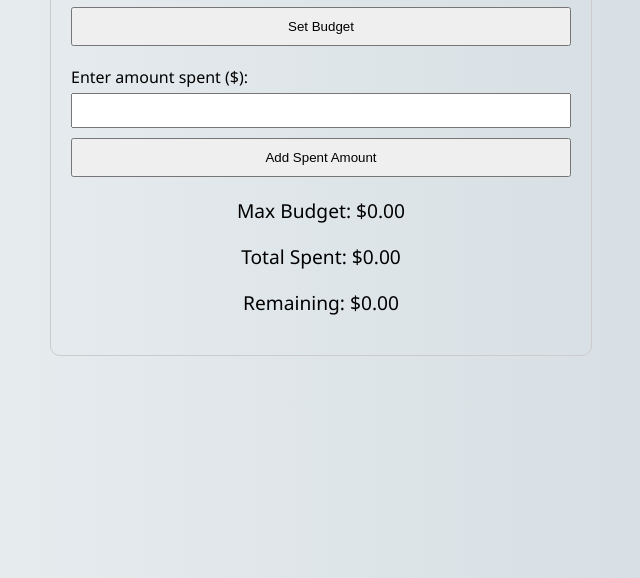
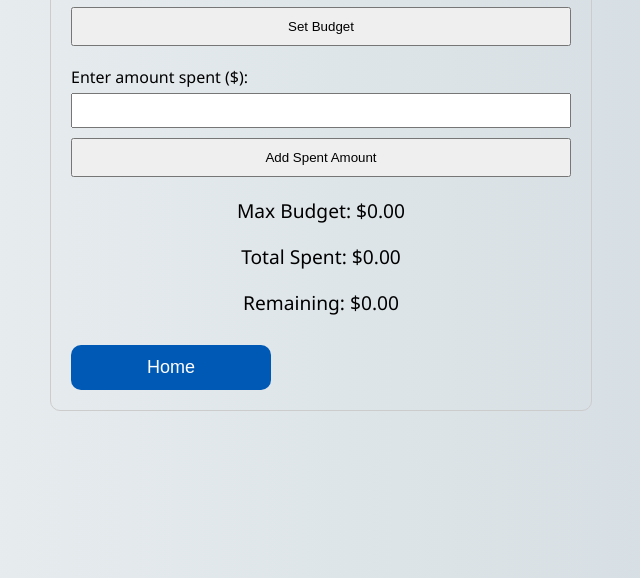
Before and after one commit to COP4813/COP4813-Project, a website: page public/budgets.html in a window 1280 px wide. Shown: the part 222-800 px from the top of the page, without its empty margins (319-959 px from the left). Drawn offline with Linux system fonts and the light colour scheme; no server answers.

Commit message:
added home buttons

```diff
--- a/public/budgets.html
+++ b/public/budgets.html
@@ -36,6 +36,23 @@
                 font-size: 1.2em;
                 text-align: center;
             }
+            .homeBtn {
+                margin-top: 10px;
+                width: 200px;
+                height: 45px;
+                background-color: #0059B4;
+                color: white;
+                font-size: 18px;
+                border: none;
+                border-radius: 10px;
+                cursor: pointer;
+                transition: all 0.2s ease;
+            }
+            .homeBtn:hover {
+                background-color: #013C78;
+                transform: scale(1.05);
+            }
+
         </style>
     </head>
     <body>
@@ -59,6 +76,10 @@
             <p>Total Spent: $<span id="displaySpent">0.00</span></p>
             <p>Remaining: $<span id="displayRemaining">0.00</span></p>
         </div>
+
+        <a href="index.html?controller=user&action=searchForm">
+            <button type="button" class="homeBtn">Home</button>
+        </a>
 
         <script>
             let maxBudget = 0;
```
Also changed, not shown: public/script.js (+7 -0 lines), public/tasks.html (+20 -0 lines).
